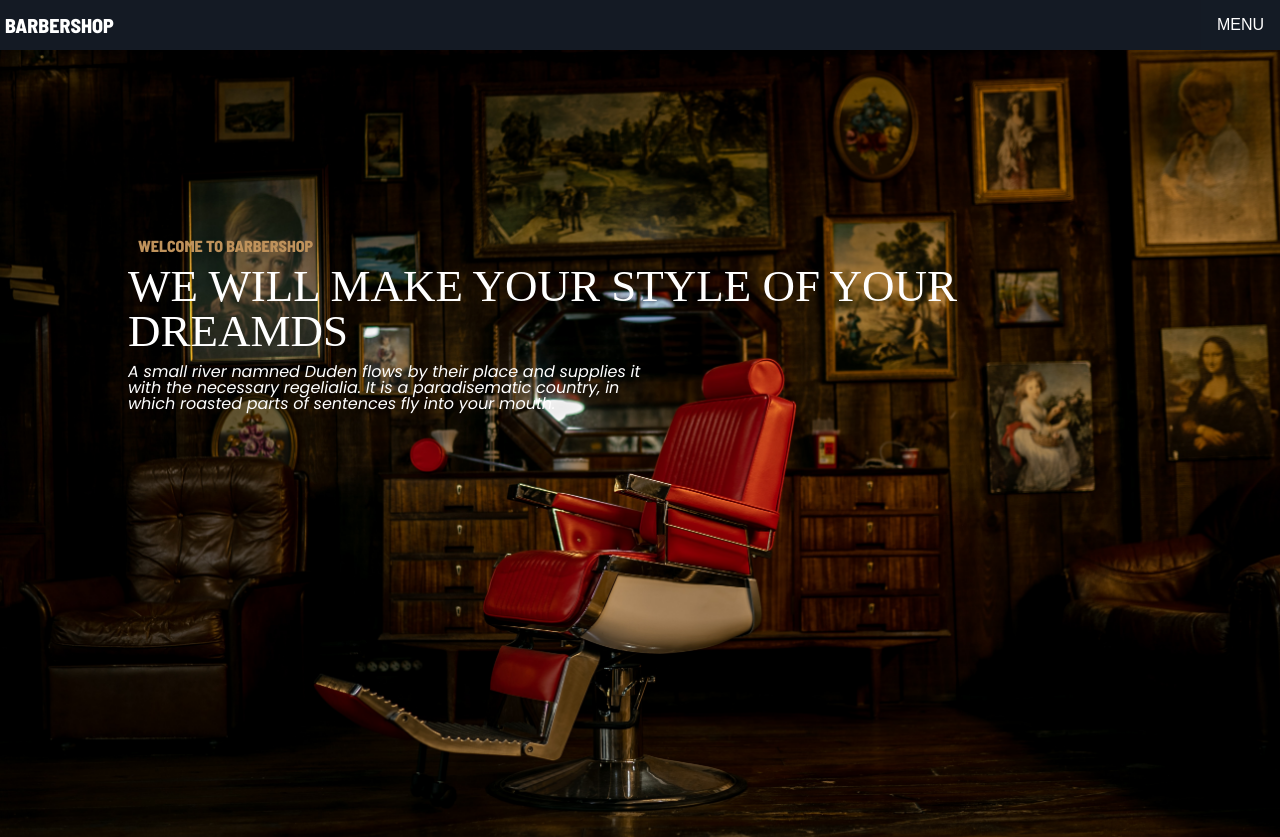
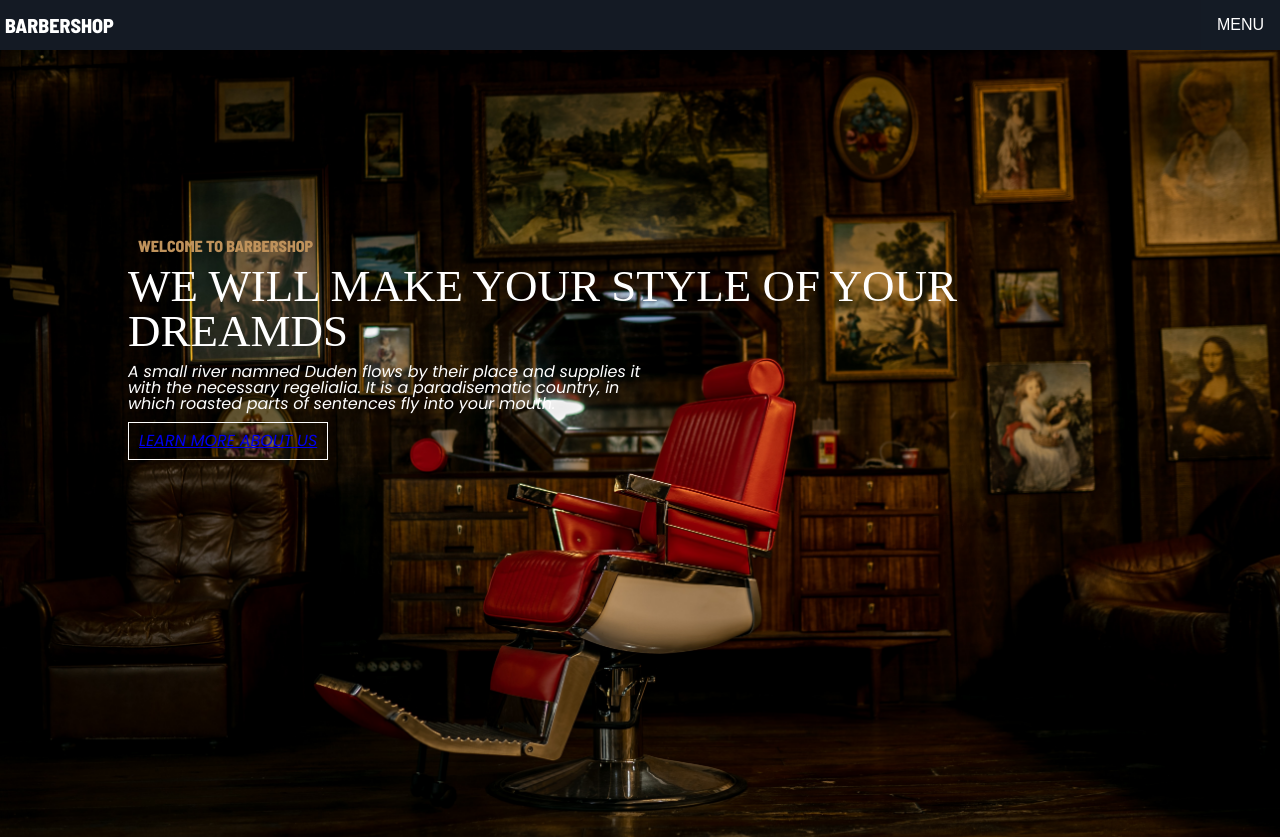
Before and after one commit to FED22M/inlamninguppgift-1-barbershop-Snickesnacket, a plain HTML site: page src/Uppgiften/index2.html in a window 1280 px wide. Shown: the top 837 px of the page. Drawn offline with Linux system fonts and the light colour scheme.

Commit message:
this is the final draft

```diff
--- a/src/Uppgiften/index2.html
+++ b/src/Uppgiften/index2.html
@@ -53,15 +53,13 @@
         <!-- text inside picture -->
         <div class="text_header">
           <h2>WELCOME TO BARBERSHOP</h2>
-          <span
-            >WE WILL MAKE YOUR STYLE
-            <span>OF YOUR DREAMDS</span></span
-          >
+          <span>WE WILL MAKE YOUR STYLE <span>OF YOUR DREAMDS</span></span>
           <p>
             A small river namned Duden flows by their place and supplies it with
             the necessary regelialia. It is a paradisematic country, in which
             roasted parts of sentences fly into your mouth.
           </p>
+          <p class="learnmore"><a href="lank">LEARN MORE ABOUT US</a></p>
         </div>
       </div>
     </div>
--- a/src/Uppgiften/main.css
+++ b/src/Uppgiften/main.css
@@ -123,6 +123,25 @@ header{
 
 }
 
+.learnmore {
+
+  background-color: rgba (255, 255, 255, .2);
+
+  border: 1px solid white;
+
+  height: fit-content;
+
+  width: fit-content;
+
+  padding: 10px;
+
+  display: inline-block;
+
+  text-decoration: none;
+
+  float: leftt;
+
+}
 
 /* Service section */
 
```
